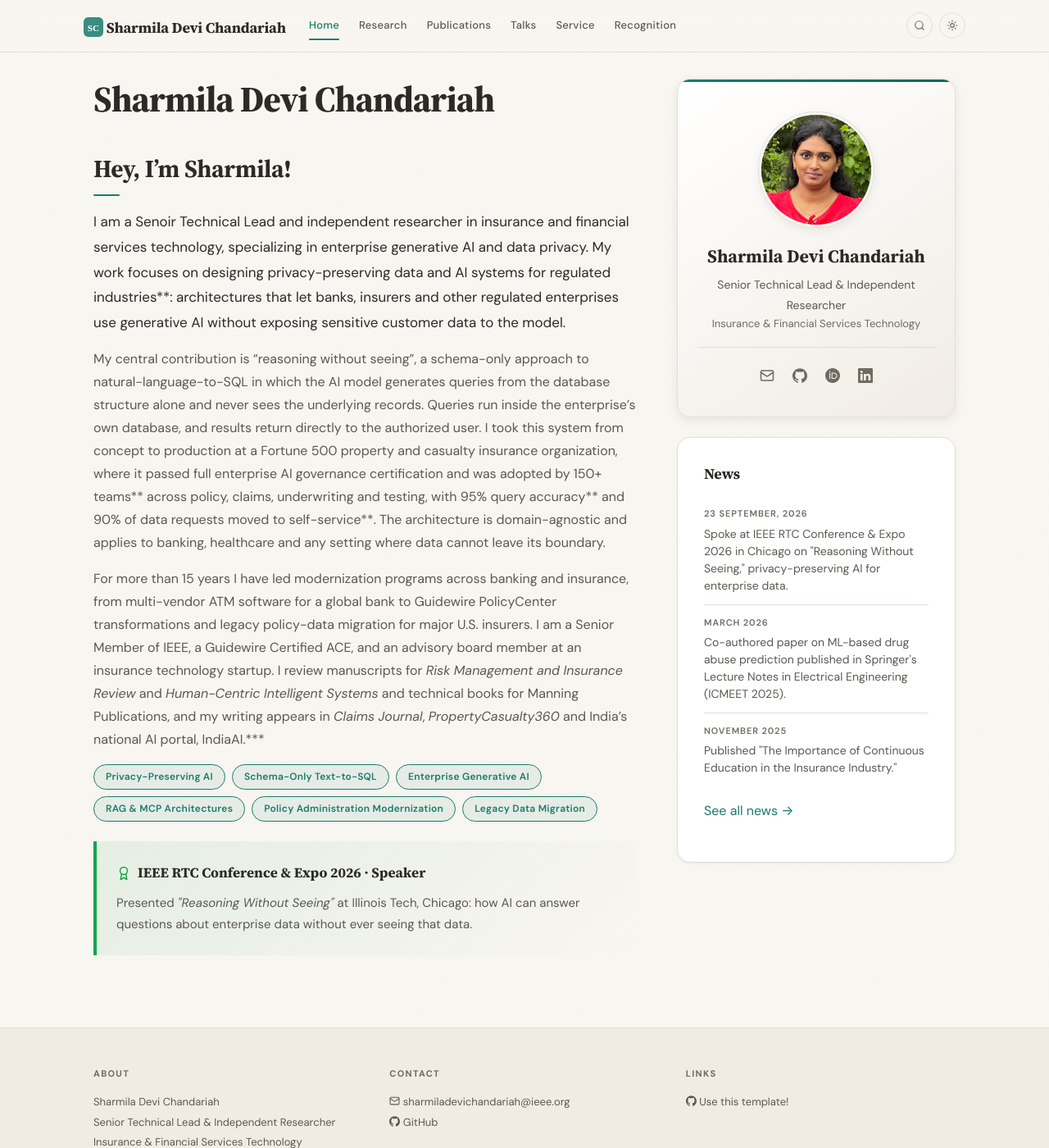
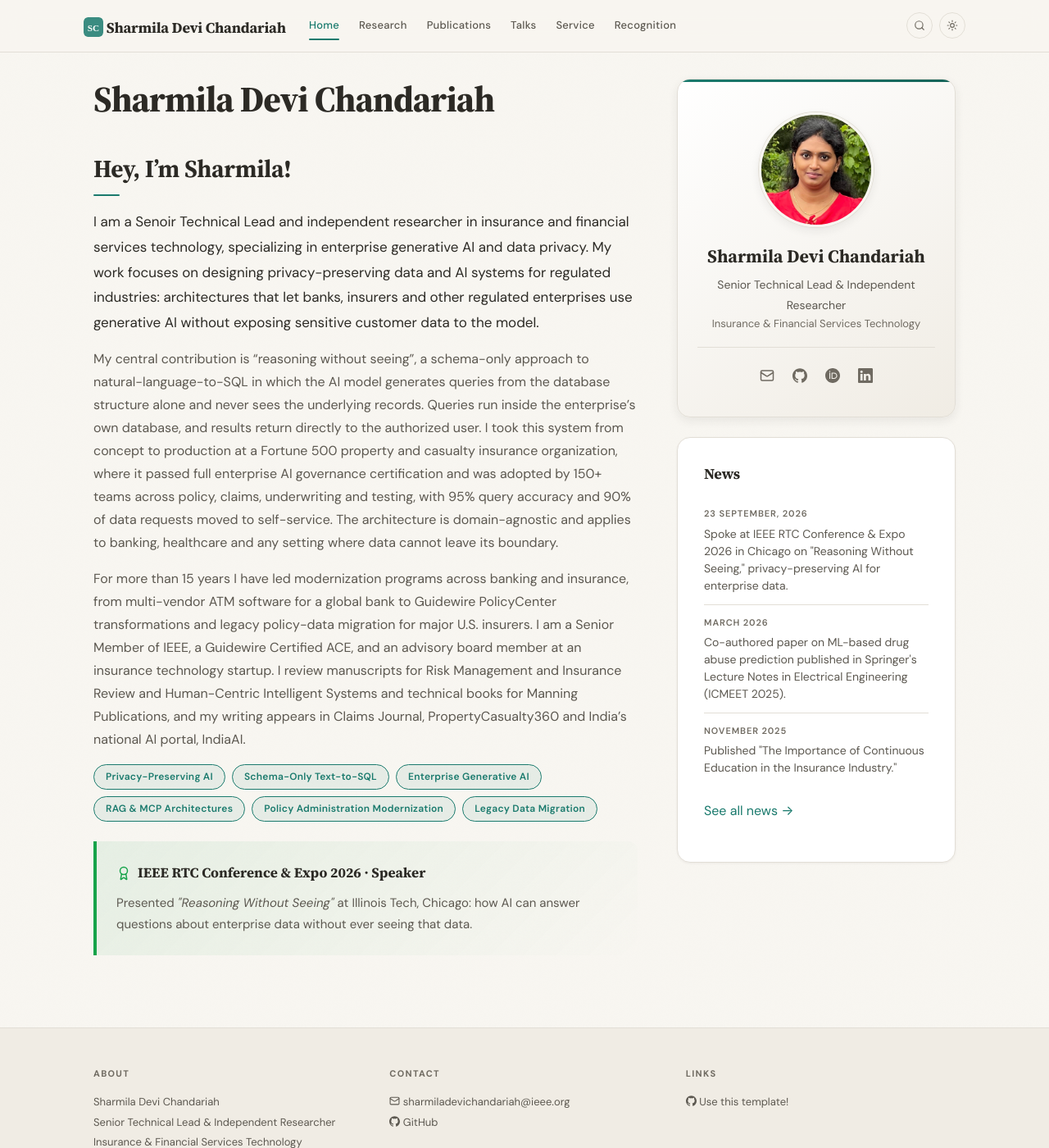
Before and after one commit to SharmilaChandariah/sharmilachandariah.github.io, a Jekyll site: the page built from _pages/home.md, in a window 1280 px wide and 1400 px high. Shown: the whole window at 82% size. Built offline with Jekyll 4.4.1, drawn with Linux system fonts in a browser that asks for light colours.

```diff
--- a/_pages/home.md
+++ b/_pages/home.md
@@ -8,11 +8,11 @@ permalink: /
 
 ## Hey, I'm Sharmila!
 
-I am a Senoir Technical Lead and independent researcher in insurance and financial services technology, specializing in enterprise generative AI and data privacy. My work focuses on designing privacy-preserving data and AI systems for regulated industries**: architectures that let banks, insurers and other regulated enterprises use generative AI without exposing sensitive customer data to the model.
+I am a Senoir Technical Lead and independent researcher in insurance and financial services technology, specializing in enterprise generative AI and data privacy. My work focuses on designing privacy-preserving data and AI systems for regulated industries: architectures that let banks, insurers and other regulated enterprises use generative AI without exposing sensitive customer data to the model.
 
-My central contribution is "reasoning without seeing", a schema-only approach to natural-language-to-SQL in which the AI model generates queries from the database structure alone and never sees the underlying records. Queries run inside the enterprise's own database, and results return directly to the authorized user. I took this system from concept to production at a Fortune 500 property and casualty insurance organization, where it passed full enterprise AI governance certification and was adopted by 150+ teams** across policy, claims, underwriting and testing, with 95% query accuracy** and 90% of data requests moved to self-service**. The architecture is domain-agnostic and applies to banking, healthcare and any setting where data cannot leave its boundary.
+My central contribution is "reasoning without seeing", a schema-only approach to natural-language-to-SQL in which the AI model generates queries from the database structure alone and never sees the underlying records. Queries run inside the enterprise's own database, and results return directly to the authorized user. I took this system from concept to production at a Fortune 500 property and casualty insurance organization, where it passed full enterprise AI governance certification and was adopted by 150+ teams across policy, claims, underwriting and testing, with 95% query accuracy and 90% of data requests moved to self-service. The architecture is domain-agnostic and applies to banking, healthcare and any setting where data cannot leave its boundary.
 
-For more than 15 years I have led modernization programs across banking and insurance, from multi-vendor ATM software for a global bank to Guidewire PolicyCenter transformations and legacy policy-data migration for major U.S. insurers. I am a Senior Member of IEEE, a Guidewire Certified ACE, and an advisory board member at an insurance technology startup. I review manuscripts for *Risk Management and Insurance Review* and *Human-Centric Intelligent Systems* and technical books for Manning Publications, and my writing appears in *Claims Journal*, *PropertyCasualty360* and India's national AI portal, IndiaAI.***
+For more than 15 years I have led modernization programs across banking and insurance, from multi-vendor ATM software for a global bank to Guidewire PolicyCenter transformations and legacy policy-data migration for major U.S. insurers. I am a Senior Member of IEEE, a Guidewire Certified ACE, and an advisory board member at an insurance technology startup. I review manuscripts for Risk Management and Insurance Review and Human-Centric Intelligent Systems and technical books for Manning Publications, and my writing appears in Claims Journal, PropertyCasualty360 and India's national AI portal, IndiaAI.
 
 
 <div class="chip-container" markdown="0">
```
